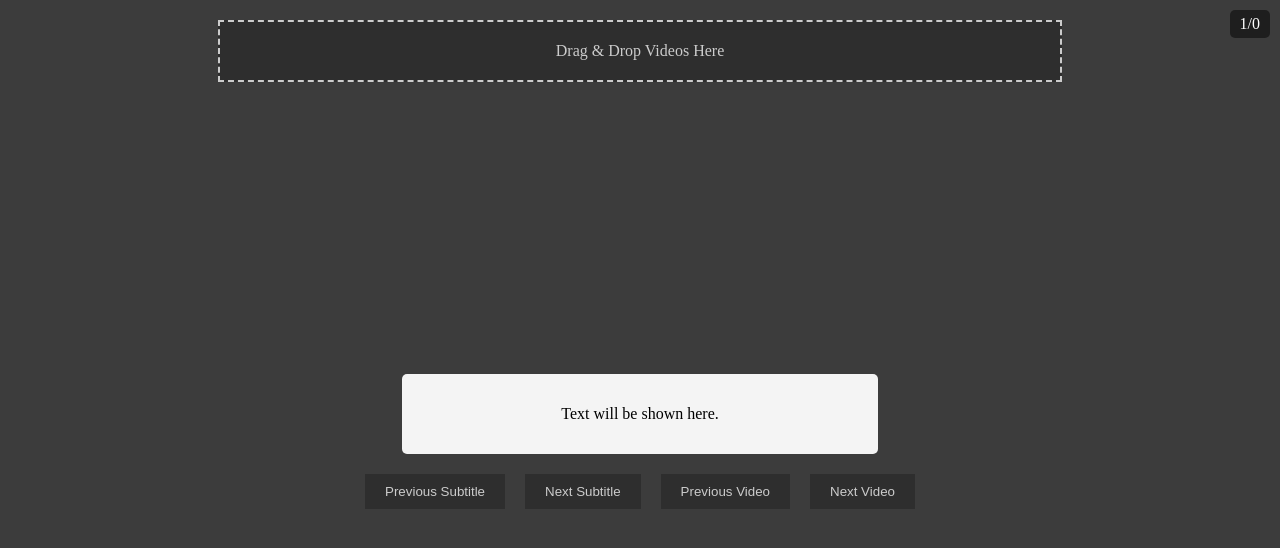
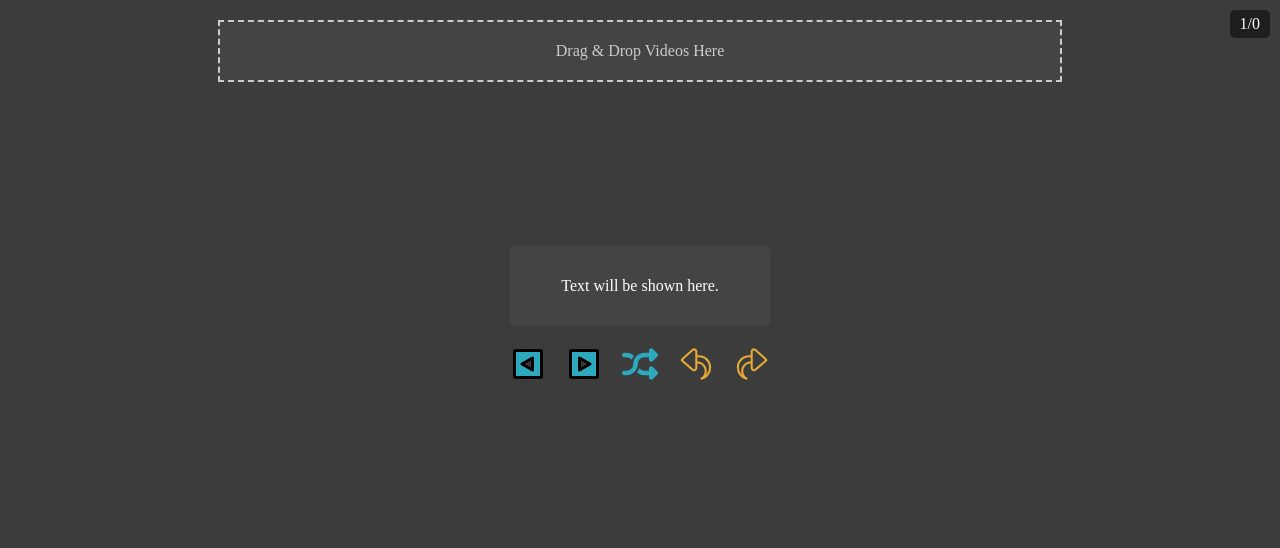
Before and after one commit to ademavsar/moyi, a plain HTML site: page index.html in a window 1280 px wide. Drawn offline with Linux system fonts and the light colour scheme.

Commit message:
Butonlar için SVG simgeleri eklenmesi ve rastgele video oynatma butonunun eklenmesi
- Butonlar için SVG simgeleri eklendi ve stil güncellemeleri yapıldı.
- Video oynatıcı ile text-container arasındaki mesafe güncellendi.
- Rastgele video oynatma butonu eklendi.

```diff
--- a/index.html
+++ b/index.html
@@ -13,10 +13,11 @@
         <video id="videoPlayer"></video>
         <div id="textContainer" class="text-container">Text will be shown here.</div>
         <div class="controls">
-            <button id="prevSubtitleButton">Previous Subtitle</button>
-            <button id="nextSubtitleButton">Next Subtitle</button>
-            <button id="prevButton">Previous Video</button>
-            <button id="nextButton">Next Video</button>
+            <button id="prevButton"><img src="images/prevButton.svg" alt="Previous Video"></button>
+            <button id="nextButton"><img src="images/nextButton.svg" alt="Next Video"></button>
+            <button id="randomButton"><img src="images/randomButton.svg" alt="Random Video"></button>
+            <button id="prevSubtitleButton"><img src="images/prevSubtitleButton.svg" alt="Previous Subtitle"></button>
+            <button id="nextSubtitleButton"><img src="images/nextSubtitleButton.svg" alt="Next Subtitle"></button>
         </div>
     </div>
     <script src="script.js"></script>
--- a/script.js
+++ b/script.js
@@ -6,6 +6,7 @@ document.addEventListener('DOMContentLoaded', () => {
     const nextButton = document.getElementById('nextButton');
     const prevSubtitleButton = document.getElementById('prevSubtitleButton');
     const nextSubtitleButton = document.getElementById('nextSubtitleButton');
+    const randomButton = document.getElementById('randomButton');
     const textContainer = document.getElementById('textContainer');
 
     let videoFiles = [];
@@ -113,6 +114,16 @@ document.addEventListener('DOMContentLoaded', () => {
         }
     }
 
+    function jumpToRandomVideo() {
+        if (videoFiles.length > 1) {
+            let randomIndex;
+            do {
+                randomIndex = Math.floor(Math.random() * videoFiles.length);
+            } while (randomIndex === currentVideoIndex);
+            loadVideo(randomIndex, true);
+        }
+    }
+
     videoPlayer.addEventListener('click', () => {
         if (videoPlayer.paused) {
             videoPlayer.play();
@@ -166,6 +177,8 @@ document.addEventListener('DOMContentLoaded', () => {
         }
     });
 
+    randomButton.addEventListener('click', jumpToRandomVideo);
+
     prevSubtitleButton.addEventListener('click', () => jumpToSubtitle('prev'));
     nextSubtitleButton.addEventListener('click', () => jumpToSubtitle('next'));
 
--- a/style.css
+++ b/style.css
@@ -15,7 +15,7 @@ body {
     width: 80%;
     max-width: 800px;
     margin-top: 20px;
-    background-color: #2e2e2e;
+    background-color: #444444;
     color: #ccc;
     text-align: center;
 }
@@ -28,16 +28,16 @@ body {
 video {
     width: 80%;
     max-width: 800px;
-    margin-bottom: 20px;
+    margin-bottom: 10px;
 }
 
 .text-container {
-    background-color: #f4f4f4;
-    color: #000;
+    background-color: #444444;
+    color: #fff;
     padding: 10px;
     width: 80%;
     max-width: 800px;
-    margin: 20px auto;
+    margin: 10px auto;
     text-align: center;
     border-radius: 5px;
     display: block;
@@ -55,16 +55,20 @@ video {
 }
 
 .controls button {
-    background-color: #2e2e2e;
-    color: #ccc;
+    background-color: transparent;
     border: none;
-    padding: 10px 20px;
-    margin: 0 10px;
     cursor: pointer;
+    margin: 10px 10px;
+    padding: 0;
 }
 
-.controls button:hover {
-    background-color: #444;
+.controls button img {
+    width: 36px;
+    height: 36px;
+}
+
+.controls button:hover img {
+    filter: brightness(1.4);
 }
 
 .video-info {
```
Also changed, not shown: images/nextButton.svg (added), images/nextSubtitleButton.svg (added), images/prevButton.svg (added), images/prevSubtitleButton.svg (added), images/randomButton.svg (added), 1 other file.
